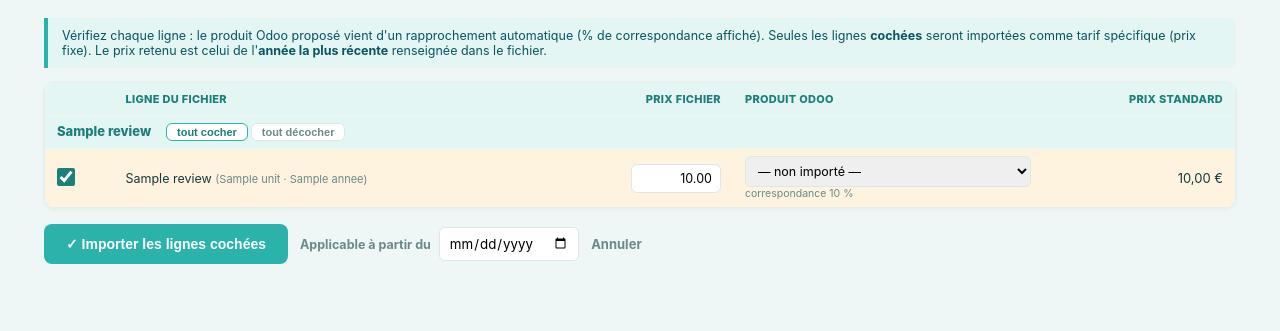
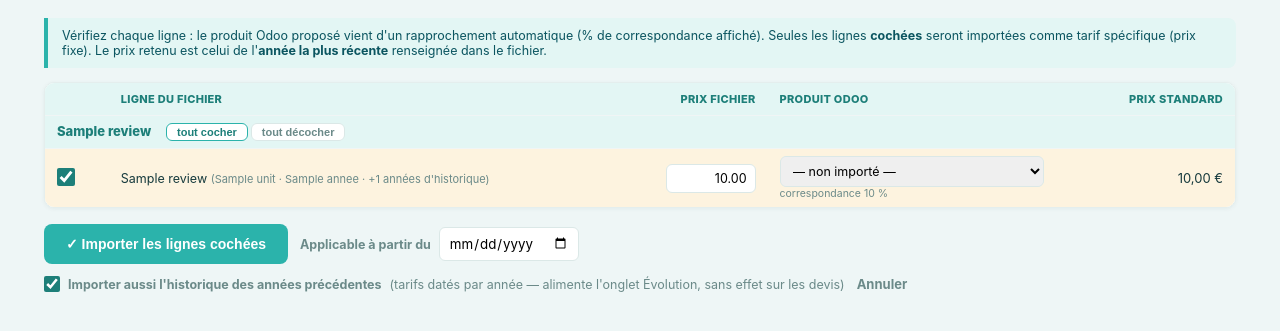
Before and after one commit to xavfevre/ocr-pesee-webhook, a Flask app: template protec_planning/templates/tarifs_import.html in a window 1280 px wide. Shown: the part 48-379 px from the top of the page. Run offline with Flask 3, Linux system fonts and the light colour scheme; the template is opened without the code that fills it: most values are stand-ins (such as "Sample title", 1, 10 or a date in 2020).

Commit message:
Import Excel tarifs : option d'import de l'historique des années passées (#93)
Le parseur remonte désormais tous les prix par année de chaque
prestation. Sur l'écran de validation, une case (cochée par défaut)
« Importer aussi l'historique des années précédentes » crée, en plus du
tarif courant, un tarif daté 01/01/N → 31/12/N par année du fichier —
inertes pour les devis mais alimentant l'onglet Évolution des tarifs.

Co-authored-by: Claude <noreply@anthropic.com>

```diff
--- a/protec_planning/app.py
+++ b/protec_planning/app.py
@@ -1565,18 +1565,18 @@ def _tarifs_parse_excel(data, filename):
                     continue
                 unit = str(row[unit_col] or "").strip() \
                     if unit_col is not None and unit_col < len(row) else ""
-                price, year = None, None
+                all_prices = {}  # année -> prix (1ère colonne rencontrée par année)
                 for y, j in year_cols:
-                    if j < len(row):
+                    if j < len(row) and y not in all_prices:
                         try:
                             v = float(str(row[j]).replace(",", ".").replace("€", "").replace(" ", ""))
                             if v > 0:
-                                price, year = v, y
-                                break
+                                all_prices[y] = v
                         except (TypeError, ValueError):
                             continue
-                if price is not None:
-                    rows.append((label, unit, price, year))
+                if all_prices:
+                    year = max(all_prices)
+                    rows.append((label, unit, all_prices[year], year, all_prices))
             if rows:
                 blocks.append((sheet_name, client, rows))
     return blocks
@@ -1627,7 +1627,7 @@ def tarifs_import():
     review = []
     for bi, (sheet_name, client, lignes) in enumerate(blocks):
         bloc_label = f"Feuille « {sheet_name} »" + (f" — {client}" if client else "")
-        for label, unit, price, year in lignes:
+        for label, unit, price, year, all_prices in lignes:
             nlabel = _tarifs_norm(label.split("\n")[0])
             best, best_score = None, 0.0
             for c, nname in norm_cat:
@@ -1637,11 +1637,14 @@ def tarifs_import():
             matched = best if best_score >= 0.45 else None
             std = matched["std"] if matched else None
             differs = matched is not None and abs(price - std) > 0.005
+            histo = ";".join(f"{y}:{p}" for y, p in sorted(all_prices.items(), reverse=True)
+                             if y != year)
             review.append({"bloc": bi, "bloc_label": bloc_label,
                             "label": label, "unit": unit, "prix": price, "annee": year,
                             "tmpl": matched["tmpl"] if matched else 0,
                             "score": round(best_score * 100),
-                            "std": std, "differs": differs})
+                            "std": std, "differs": differs,
+                            "histo": histo, "nb_histo": histo.count(":")})
     return render_template("tarifs_import.html", partner=partner, pid=pid, src=src,
                            token=SECRET, review=review, nb_blocs=len(blocks),
                            catalog=catalog, filename=f.filename,
@@ -1672,6 +1675,7 @@ def tarifs_import_valider():
             client_pl_id = 0
     n = int(f.get("n") or 0)
     du = f.get("du", "").strip()
+    with_histo = bool(f.get("with_histo"))
     created = 0
     for i in range(n):
         if not f.get(f"chk_{i}"):
@@ -1696,6 +1700,26 @@ def tarifs_import_valider():
             vals["date_start"] = _tarifs_paris_to_utc(du)
         q("product.pricelist.item", "create", [vals])
         created += 1
+        if with_histo:
+            # tarifs des années passées : items datés 01/01/N → 31/12/N,
+            # inertes pour les devis mais visibles dans l'onglet Évolution
+            for part in (f.get(f"hist_{i}") or "").split(";"):
+                if ":" not in part:
+                    continue
+                try:
+                    y, p = part.split(":", 1)
+                    y, p = int(y), float(p)
+                except ValueError:
+                    continue
+                if p <= 0:
+                    continue
+                q("product.pricelist.item", "create", [{
+                    "pricelist_id": client_pl_id, "applied_on": "1_product",
+                    "product_tmpl_id": tmpl, "compute_price": "fixed",
+                    "fixed_price": p,
+                    "date_start": _tarifs_paris_to_utc(f"{y}-01-01"),
+                    "date_end": _tarifs_paris_to_utc(f"{y}-12-31", end=True)}])
+                created += 1
     args = {"token": SECRET, "c": pid, "ok": created}
     if src:
         args["src"] = src
--- a/protec_planning/templates/tarifs_import.html
+++ b/protec_planning/templates/tarifs_import.html
@@ -87,7 +87,8 @@
         <tr class="{{ 'differs' if r.differs else ('nomatch' if not r.tmpl else '') }}">
           <td><input type="checkbox" name="chk_{{ loop.index0 }}" value="1" data-bloc="{{ r.bloc }}"
                      {% if r.differs and nb_blocs == 1 %}checked{% endif %}/></td>
-          <td class="label-x">{{ r.label }}{% if r.unit %} <span class="unit">({{ r.unit }}{% if r.annee %} · {{ r.annee }}{% endif %})</span>{% endif %}</td>
+          <td class="label-x">{{ r.label }}{% if r.unit or r.annee %} <span class="unit">({{ r.unit }}{% if r.annee %}{% if r.unit %} · {% endif %}{{ r.annee }}{% endif %}{% if r.nb_histo %} · +{{ r.nb_histo }} années d'historique{% endif %})</span>{% endif %}
+            <input type="hidden" name="hist_{{ loop.index0 }}" value="{{ r.histo }}"/></td>
           <td class="num"><input class="prix" type="text" name="prix_{{ loop.index0 }}"
                                  value="{{ '%.2f'|format(r.prix) }}"/></td>
           <td>
@@ -111,6 +112,13 @@
       <button type="submit" class="btn-save">✓ Importer les lignes cochées</button>
       <div class="fld-date">Applicable à partir du
         <input type="date" name="du" value="{{ today }}"/></div>
+      <label class="fld-date" style="cursor:pointer;">
+        <input type="checkbox" name="with_histo" value="1" checked
+               style="width:16px; height:16px; accent-color:var(--cy-dk);"/>
+        Importer aussi l'historique des années précédentes
+        <span style="font-weight:400;">(tarifs datés par année — alimente l'onglet Évolution,
+        sans effet sur les devis)</span>
+      </label>
       <a class="btn-cancel" href="{{ BASE }}/tarifs?token={{ token }}&c={{ pid }}{% if src %}&src={{ src }}{% endif %}">Annuler</a>
     </div>
   </form>
```
